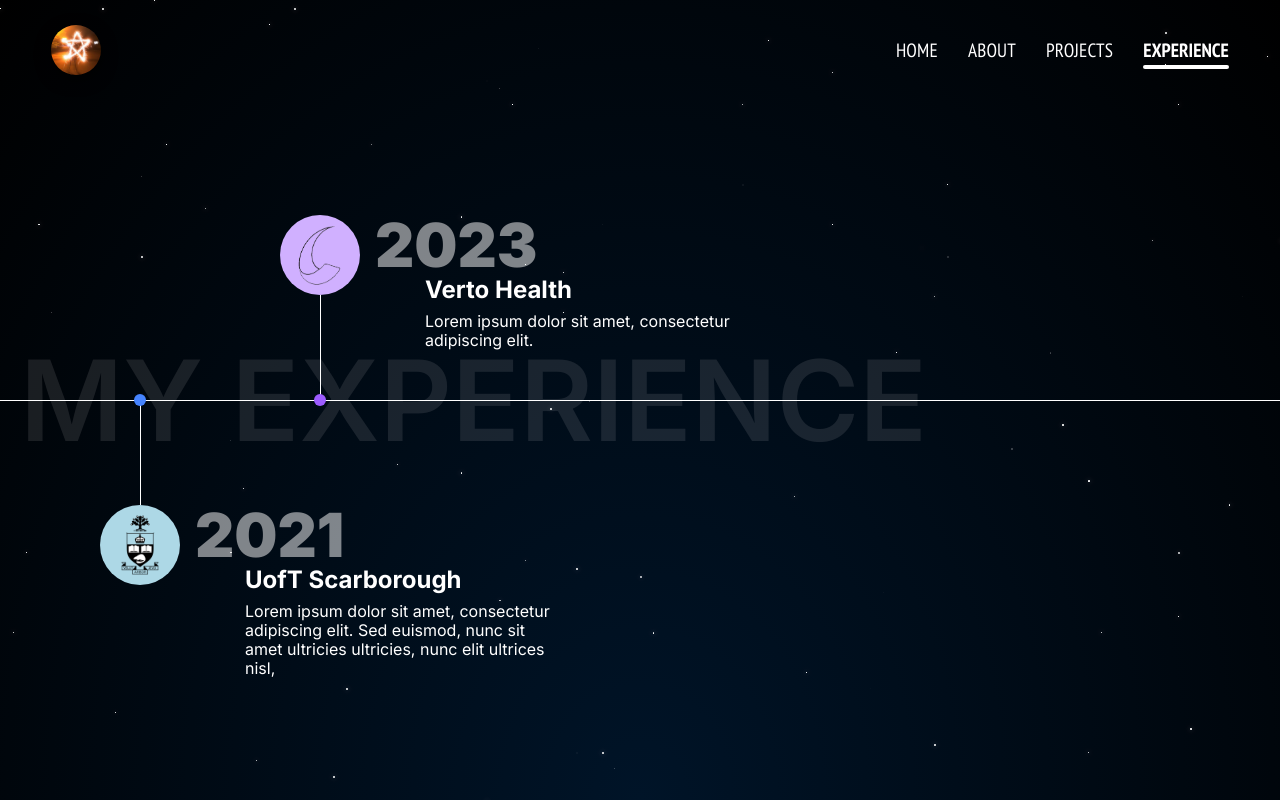
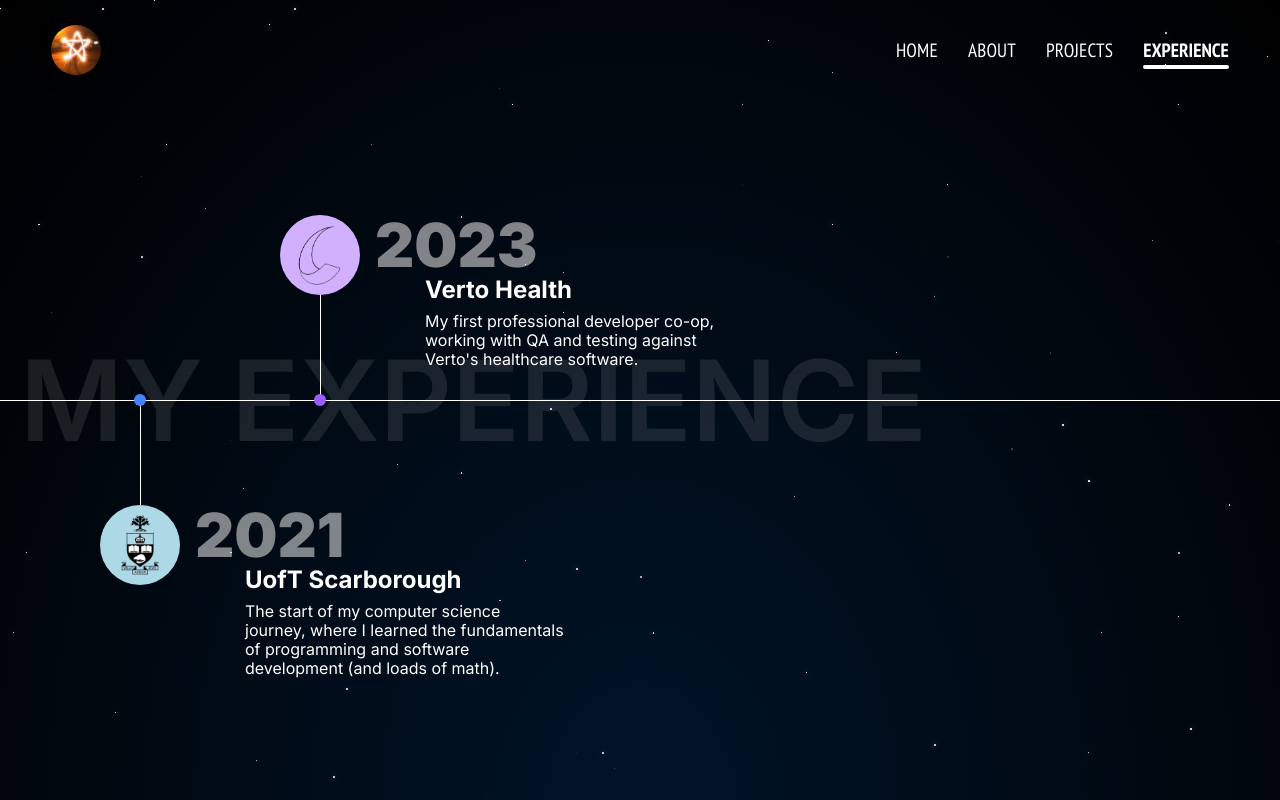
Before and after one commit to andre-fong/andre-portfolio, a Next.js app: page /experience in a window 1280 px wide. Built offline with nearby package versions, Linux system fonts and the light colour scheme.

Commit message:
chore: Add experience summary blurbs

```diff
--- a/pages/experience/index.tsx
+++ b/pages/experience/index.tsx
@@ -26,7 +26,7 @@
       year: 2021,
       title: "UofT Scarborough",
       description:
-        "Lorem ipsum dolor sit amet, consectetur adipiscing elit. Sed euismod, nunc sit amet ultricies ultricies, nunc elit ultrices nisl,",
+        "The start of my computer science journey, where I learned the fundamentals of programming and software development (and loads of math).",
       color: "rgb(70, 132, 255)",
       secondaryColor: "lightblue",
       link: "/experience/uoft",
@@ -35,7 +35,8 @@
       icon: "verto.png",
       year: 2023,
       title: "Verto Health",
-      description: "Lorem ipsum dolor sit amet, consectetur adipiscing elit.",
+      description:
+        "My first professional developer co-op, working with QA and testing against Verto's healthcare software.",
       color: "rgb(157, 92, 255)",
       secondaryColor: "rgb(208, 176, 255)",
       link: "/experience/verto",
```
